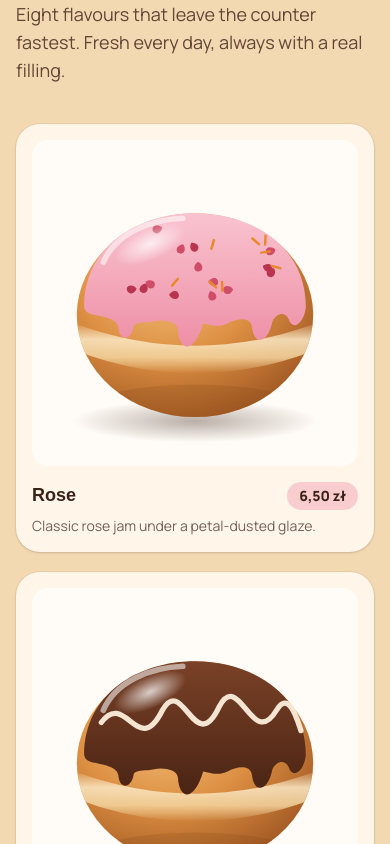
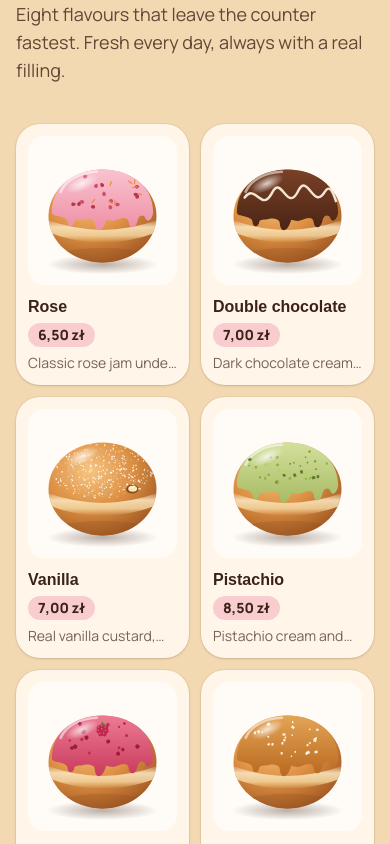
Before and after one commit to Naykamayashi/paczkarnia-zlota, a Next.js app: page /en in a window 390 px wide. Shown: the part 960-1804 px from the top of the page. Built offline with nearby package versions, Linux system fonts and the light colour scheme; a web font is replaced by a local one.

Commit message:
Use two-column menu grid on mobile

```diff
--- a/components/Menu.tsx
+++ b/components/Menu.tsx
@@ -15,24 +15,24 @@ export default function Menu({ lang, t }: { lang: Locale; t: Dictionary["menu"]
           <p className="mt-4 text-lg text-chocolate/80">{t.subtitle}</p>
         </div>
 
-        <ul className="mt-10 grid grid-cols-1 gap-5 min-[480px]:grid-cols-2 lg:grid-cols-4">
+        <ul className="mt-10 grid grid-cols-2 gap-3 sm:gap-5 lg:grid-cols-4">
           {donuts.map((d) => (
             <li
               key={d.id}
-              className="group flex flex-col rounded-3xl bg-cream p-4 shadow-sm ring-1 ring-chocolate/5 transition hover:-translate-y-1 hover:shadow-xl hover:shadow-caramel/15"
+              className="group flex flex-col rounded-3xl bg-cream p-3 shadow-sm sm:p-4 ring-1 ring-chocolate/5 transition hover:-translate-y-1 hover:shadow-xl hover:shadow-caramel/15"
             >
               <div className="relative aspect-square overflow-hidden rounded-2xl bg-white/60">
                 <Image
                   src={d.image}
                   alt={d.name[lang]}
                   fill
-                  sizes="(min-width: 1024px) 25vw, (min-width: 480px) 50vw, 100vw"
+                  sizes="(min-width: 1024px) 25vw, 50vw"
                   className="object-cover transition duration-500 group-hover:scale-105"
                 />
               </div>
-              <div className="mt-4 flex items-baseline justify-between gap-3">
-                <h3 className="font-display text-lg font-bold leading-tight">{d.name[lang]}</h3>
-                <p className="shrink-0 rounded-full bg-glaze/50 px-3 py-1 text-sm font-extrabold">
+              <div className="mt-3 flex flex-col items-start gap-1.5 sm:mt-4 sm:flex-row sm:items-baseline sm:justify-between sm:gap-3">
+                <h3 className="font-display text-base font-bold leading-tight sm:text-lg">{d.name[lang]}</h3>
+                <p className="shrink-0 rounded-full bg-glaze/50 px-2.5 py-0.5 text-sm font-extrabold sm:px-3 sm:py-1">
                   {price.format(d.price)}
                 </p>
               </div>
```
